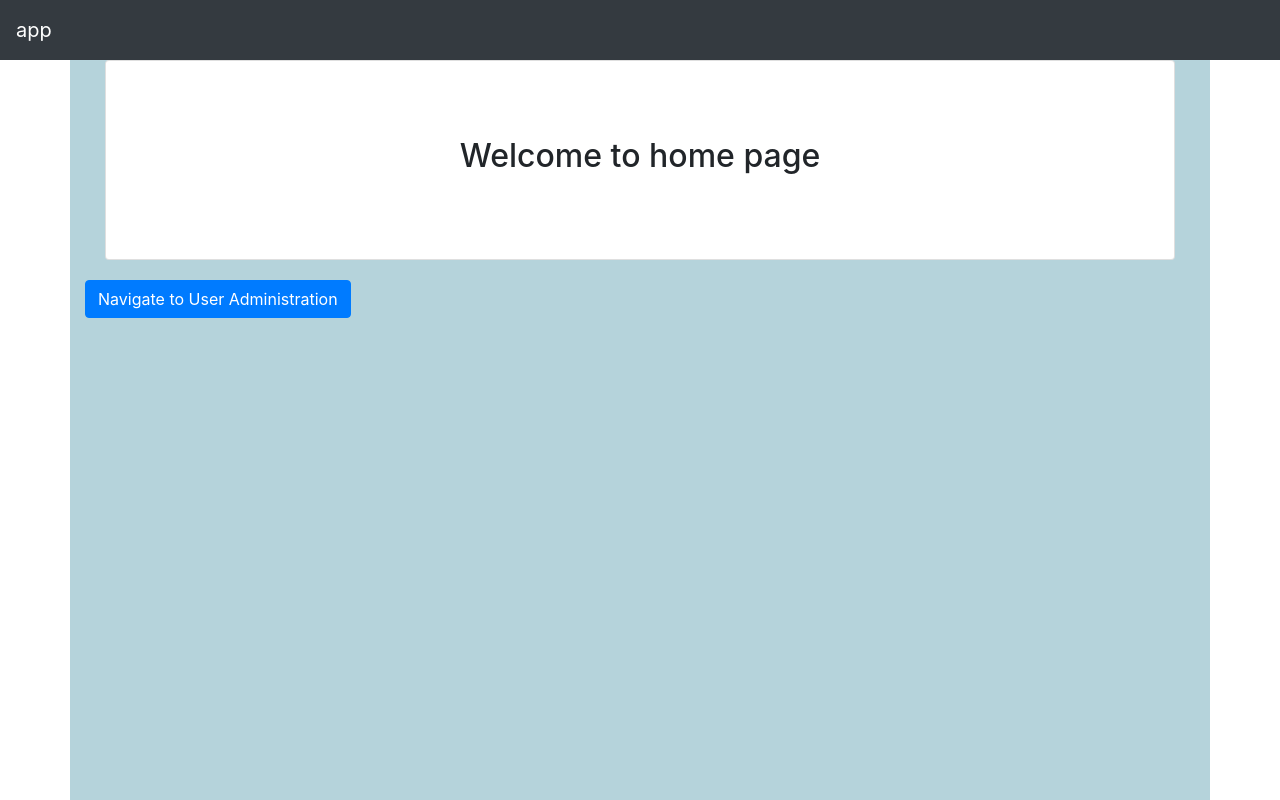
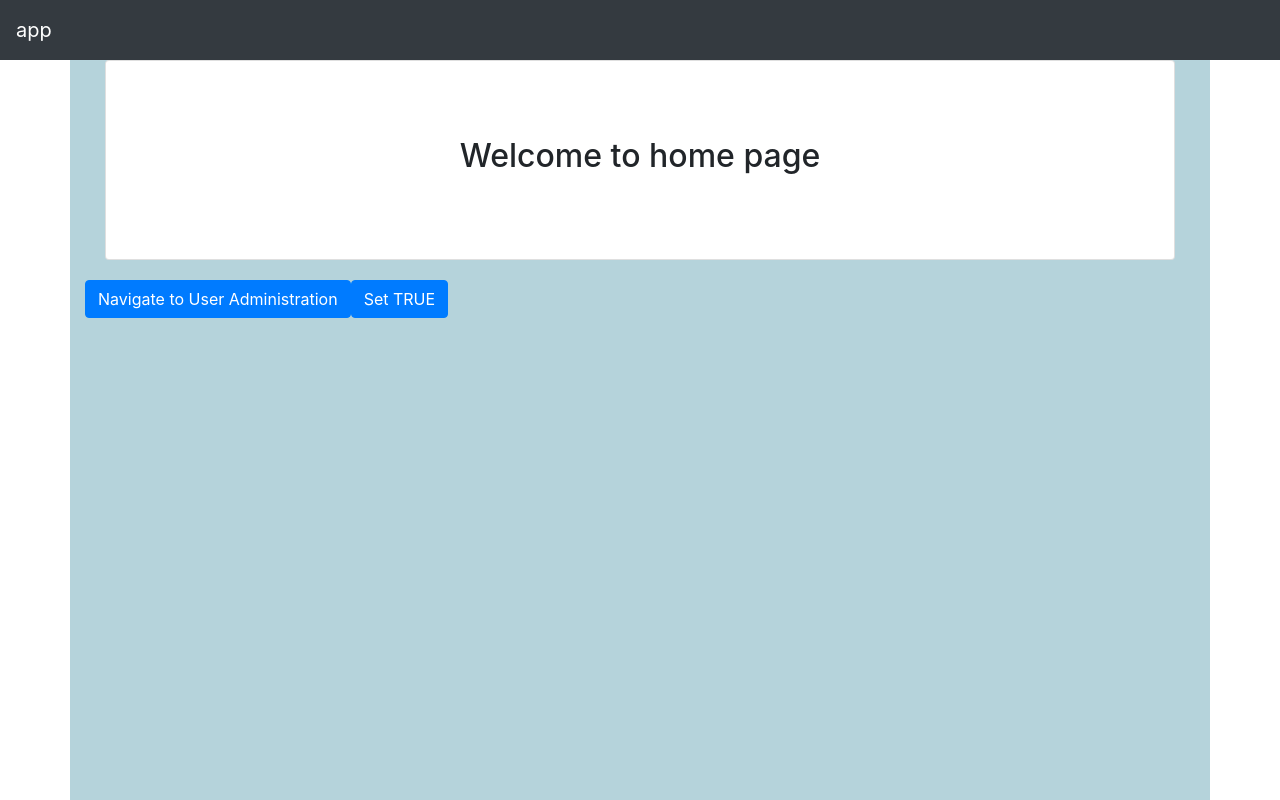
Before and after one commit to dorut89/angular-6-course, an Angular app: page / in a window 1280 px wide. Built offline with nearby package versions, Linux system fonts and the light colour scheme.

Commit message:
Added User Authentication Service which is synchronized between eagerly loaded modules and lazy loaded modules.

```diff
--- a/src/app/app.module.ts
+++ b/src/app/app.module.ts
@@ -9,6 +9,7 @@ import {HttpClientModule} from '@angular/common/http';
 import {HomeComponent} from './common/home/home.component';
 import {AppRoutingModule} from './app-routing.module';
 import {SharedModule} from './common/shared.module';
+import {UserAuthenticationService} from './common/user-authentication.service';
 
 @NgModule({
   declarations: [
@@ -23,7 +24,7 @@ import {SharedModule} from './common/shared.module';
     SharedModule,
     AppRoutingModule
   ],
-  providers: [UserService],
+  providers: [UserService, UserAuthenticationService],
   bootstrap: [AppComponent]
 })
 export class AppModule {
--- a/src/app/common/home/home.component.html
+++ b/src/app/common/home/home.component.html
@@ -5,4 +5,5 @@
 
 <div fxLayout="row">
   <button class="btn btn-primary" routerLink="/user-administration" routerLinkActive="card-hover ">Navigate to User Administration</button>
+  <button class="btn btn-primary" (click)="setActive()" routerLinkActive="card-hover ">Set TRUE</button>
 </div>
--- a/src/app/common/home/home.component.ts
+++ b/src/app/common/home/home.component.ts
@@ -1,4 +1,5 @@
 import {Component} from '@angular/core';
+import {UserAuthenticationService} from '../user-authentication.service';
 
 @Component({
   selector: 'app-home-component',
@@ -7,4 +8,11 @@ import {Component} from '@angular/core';
 })
 export class HomeComponent {
 
+  constructor(private userAUthSer: UserAuthenticationService) {
+
+  }
+  setActive() {
+    this.userAUthSer.setActive(true);
+  }
+
 }
--- /dev/null
+++ b/src/app/common/user-authentication.service.ts
@@ -0,0 +1,16 @@
+import {Injectable} from '@angular/core';
+
+@Injectable()
+export class UserAuthenticationService {
+
+  private isActive: boolean = false;
+
+  setActive(active: boolean) {
+    this.isActive = active;
+  }
+
+  getActive(): boolean {
+    return this.isActive;
+  }
+
+}
--- a/src/app/user-management/user-administration/user-administration.component.ts
+++ b/src/app/user-management/user-administration/user-administration.component.ts
@@ -2,6 +2,7 @@ import {Component, OnDestroy} from '@angular/core';
 import {User} from '../model/user.model';
 import {Subscription} from 'rxjs';
 import {UserService} from '../service/user.service';
+import {UserAuthenticationService} from '../../common/user-authentication.service';
 
 @Component({
   selector: 'app-user-creation',
@@ -13,9 +14,10 @@ export class UserAdministrationComponent implements OnDestroy {
   userListSubscription: Subscription;
   userList: Array<User>;
 
-  constructor(private userService: UserService) {
+  constructor(private userService: UserService, private userAuthenticationService: UserAuthenticationService) {
     this.userListSubscription = this.userService.listOfAllUsersSubject$.subscribe(
       value => {
+        console.log(userAuthenticationService.getActive());
         this.userList = value;
       }, error => {
       });
```
